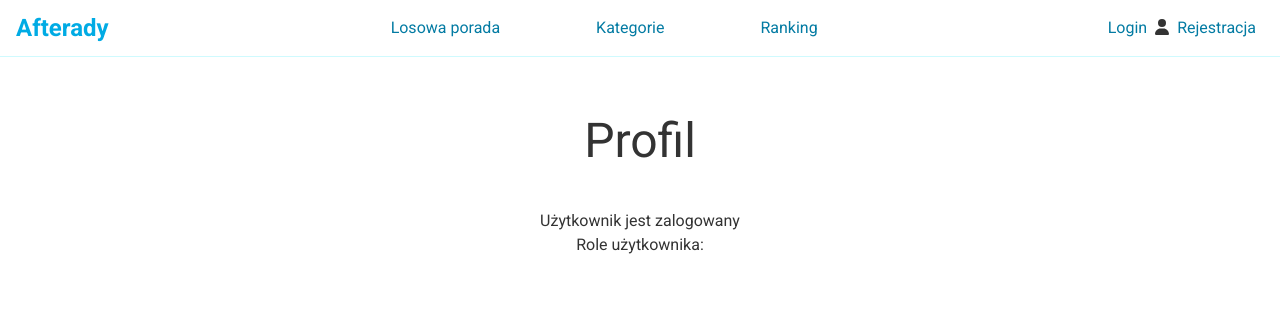
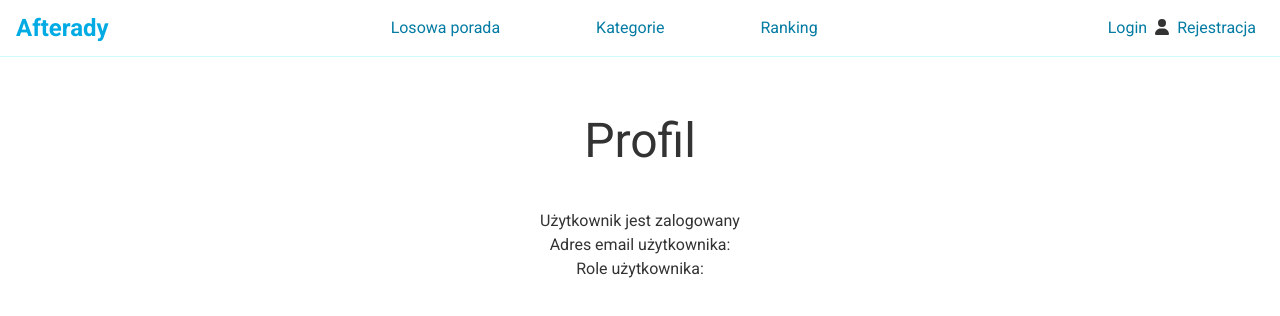
Before and after one commit to cerbin1/tips, a React (Vite) app: page /user/profile in a window 1280 px wide. Shown: the top 316 px of the page. Built offline with nearby package versions, Linux system fonts and the light colour scheme.

Commit message:
Display email in user profile

```diff
--- a/src/components/user/Profile.jsx
+++ b/src/components/user/Profile.jsx
@@ -1,4 +1,4 @@
-import { getUserRoles } from "../../util/auth";
+import { getUserEmail, getUserRoles } from "../../util/auth";
 import ContainerSection from "../common/ContainerSection";
 
 export default function Profile() {
@@ -6,6 +6,7 @@ export default function Profile() {
     <ContainerSection data-testid="profile-section">
       <h1>Profil</h1>
       <p>Użytkownik jest zalogowany</p>
+      <p>Adres email użytkownika: {getUserEmail()}</p>
       <p>Role użytkownika: {getUserRoles()} </p>
     </ContainerSection>
   );
```
Also changed, not shown: 1 other file (tests, documents, lock files or other folders).
